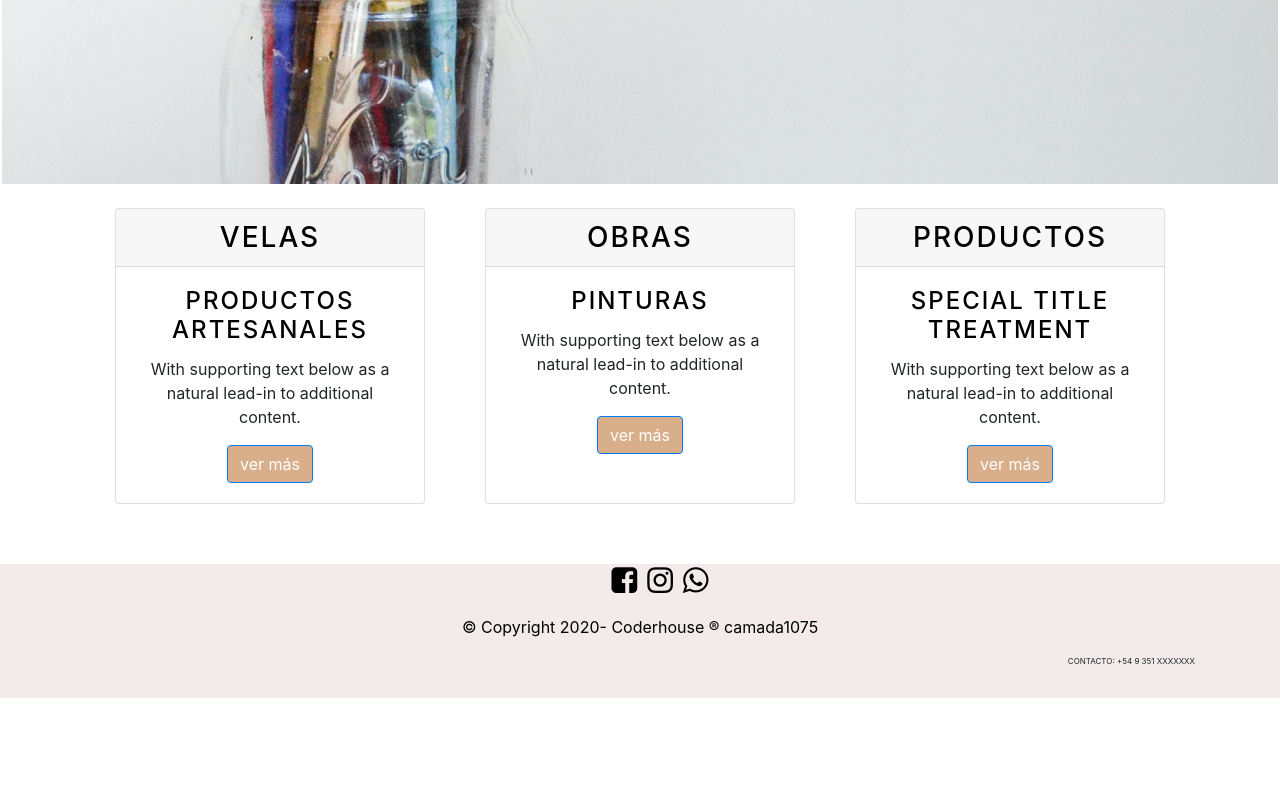
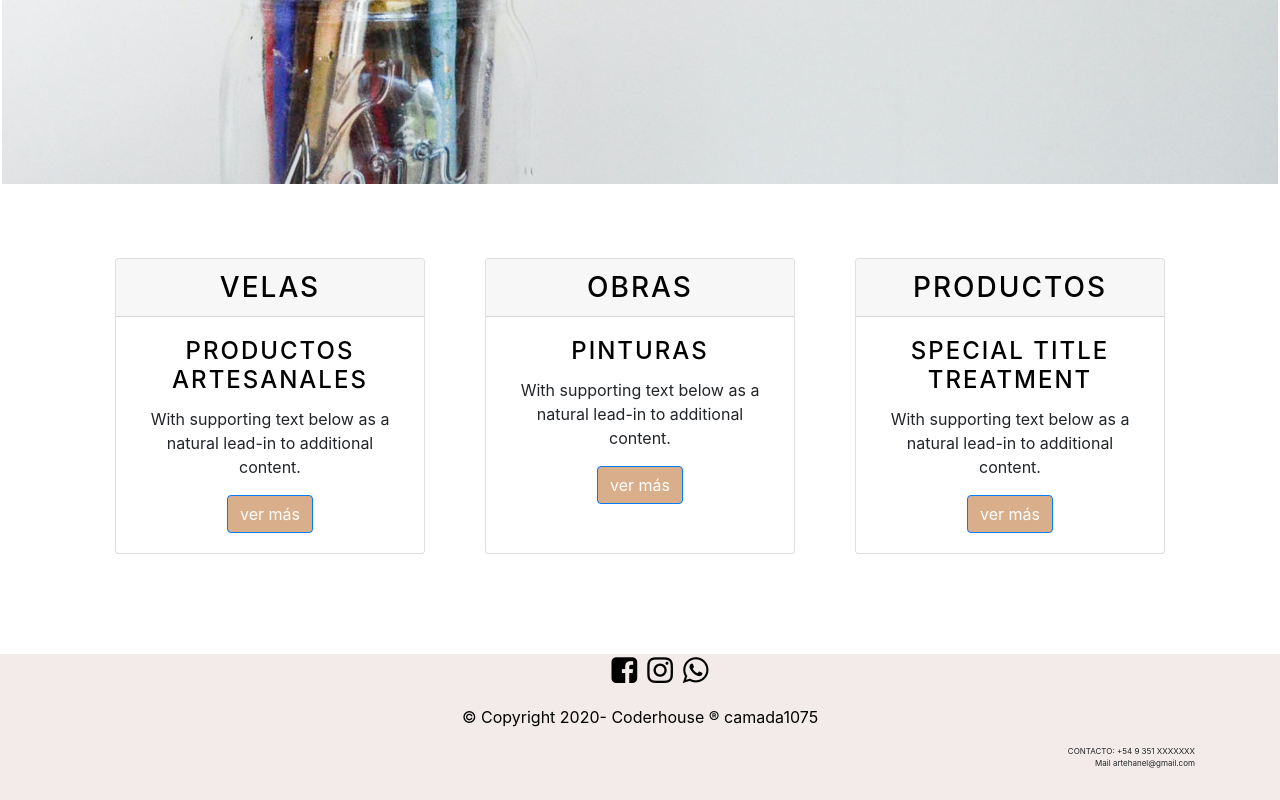
Before and after one commit to agustinaclaro/proyecto-final-arte, a website: page index.html in a window 1280 px wide. Shown: the part 721-1521 px from the top of the page. Before the commit the page ends 1419 px from the top, so only its background shows below. Drawn offline with nearby package versions, Linux system fonts and the light colour scheme; files that its build step writes are made by us from their sources; files whose address does not match are found by name; a web font is replaced by a local one.

Commit message:
modificado de footer

```diff
--- a/css/icons.css
+++ b/css/icons.css
@@ -13,7 +13,7 @@
 [class^="icon-"], [class*=" icon-"] {
   /* use !important to prevent issues with browser extensions that change fonts */
   font-family: 'icomoon' !important;
-  speak: never;
+
   font-style: normal;
   font-weight: normal;
   font-variant: normal;
--- a/index.html
+++ b/index.html
@@ -101,6 +101,7 @@
   </main>
 
 
+
   <footer class="footer_global">
     <div class="container">
         <div class="footer_social_icons">
@@ -113,17 +114,13 @@
                 </ul>
             </nav>
         </div>
-
         <div>
             <p class="copyright"> &copy; Copyright 2020- Coderhouse &reg; camada1075</p>
         </div>
-
-      <p class="contacto">CONTACTO: +54 9 351 XXXXXXX</p>
+        <div>
+        <p class="contacto">CONTACTO: +54 9 351 XXXXXXX <br> Mail artehanel@gmail.com</p>
       </div>
     </div>
-<!--boostrap -->
-
-
 
   </footer>
     <!--boostrap -->
--- a/scss/_index.scss
+++ b/scss/_index.scss
@@ -16,7 +16,7 @@
     justify-content: space-around;
 
     .card{
-        margin: 0 30px 0 30px;
+        margin: 50px 30px 40px 30px;
         text-align: center;
     }
 }
```
Also changed, not shown: pages/velas.html (+0 -1 lines), css/main.css, 1 other file. Lines whose indentation alone changed are shown as unchanged.
